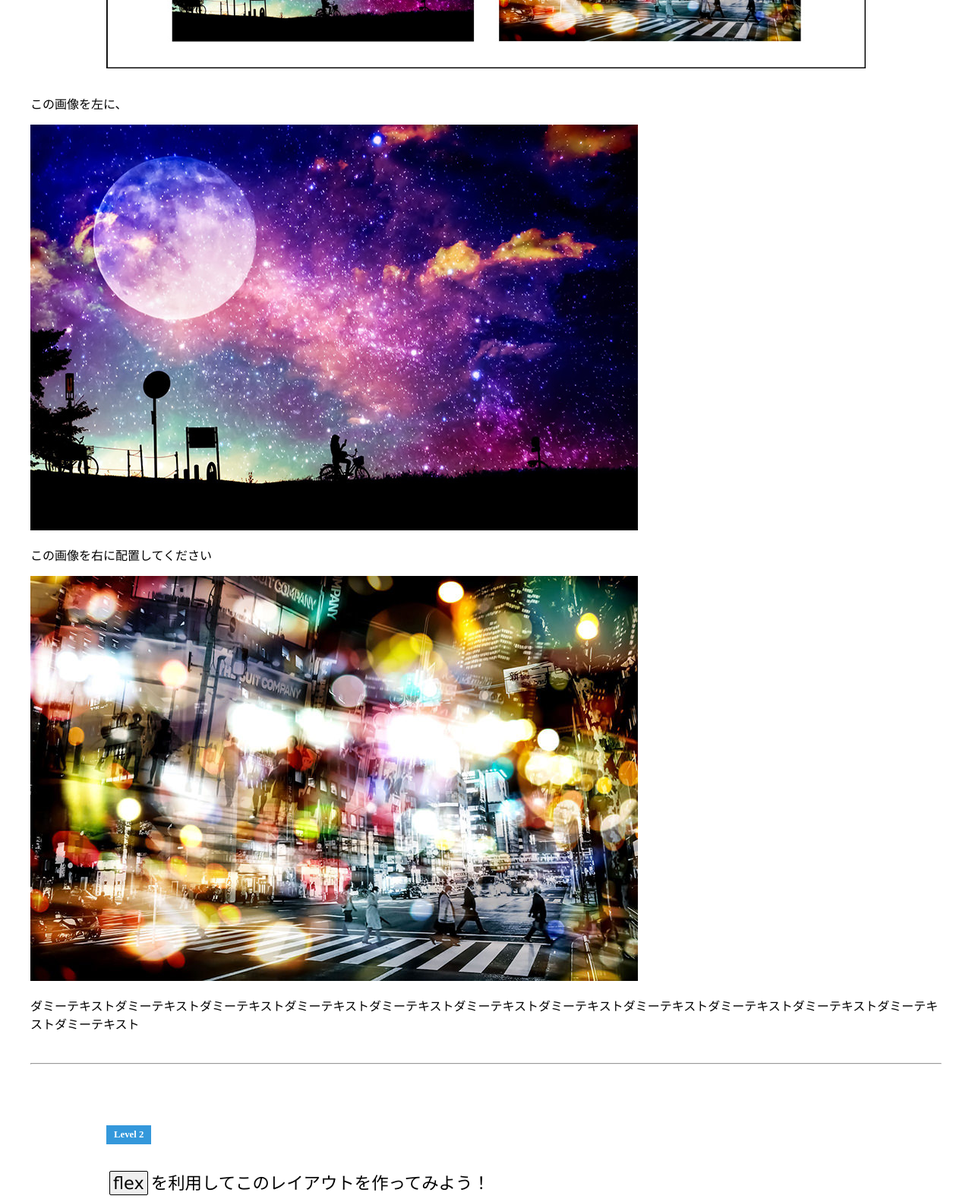
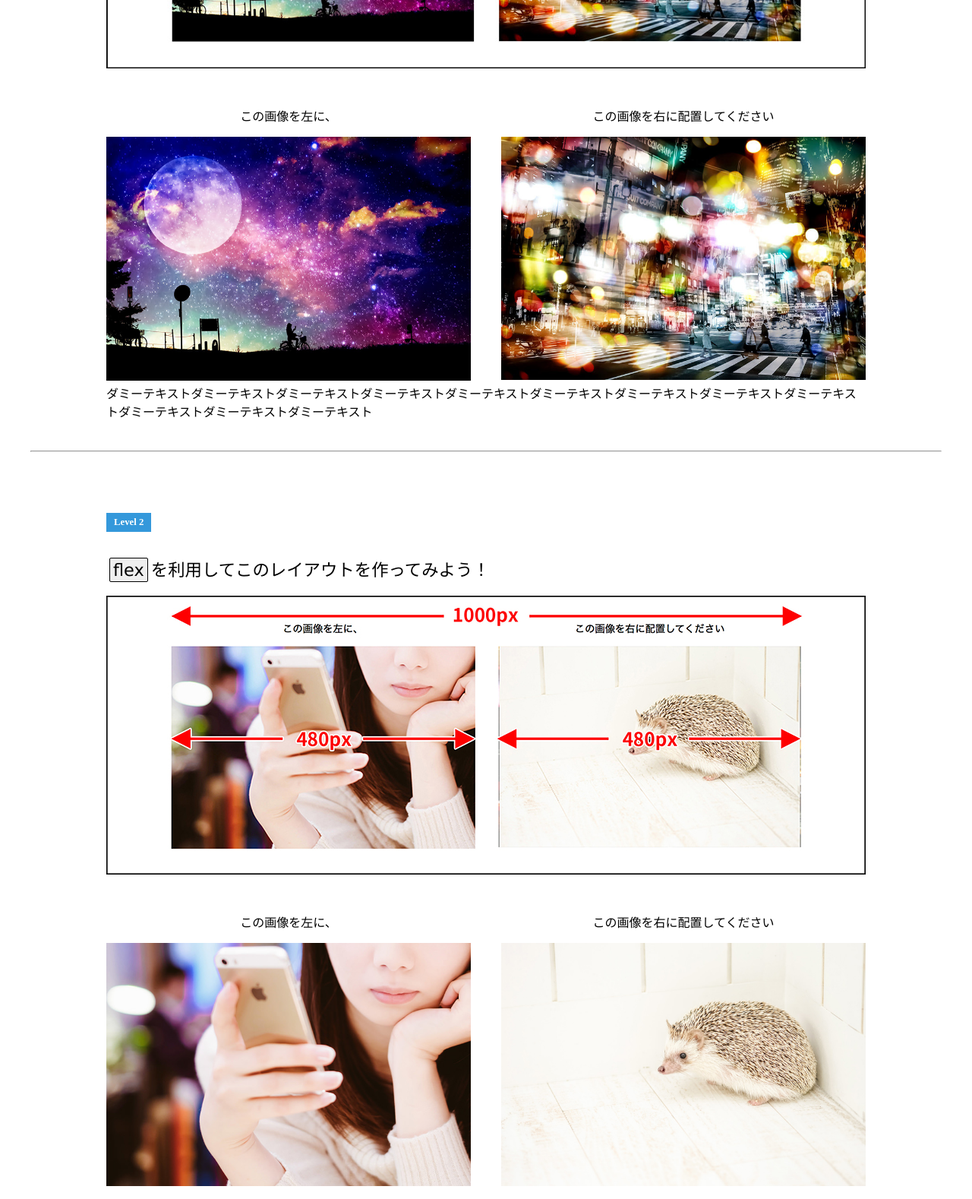
Before and after one commit to OZPA/html-css-study, a plain HTML site: page 02/index.html in a window 1280 px wide. Shown: the part 680-2258 px from the top of the page at 76% size. Drawn offline with Linux system fonts and the light colour scheme.

Commit message:
レッスン２をやりました

```diff
--- a/02/style.css
+++ b/02/style.css
@@ -18,11 +18,87 @@
 }
 
 /* -------- ここから下にstyleを書いてください -------- */
+.body p {
+  clear: both;
+  max-width: 1000px;
+  margin-left: auto;
+  margin-right: auto;
+}
 
+/* -------- level 1 float -------- */
+.container_01 {
+  width: 1000px;
+  margin: auto;
+}
 
+.left_01 {
+  float: left;
+  text-align: center;
+}
 
+.left_01 img {
+  width: 480px;
+}
 
+.right_01 {
+  float: right;
+  text-align: center;
+}
 
+.right_01 img {
+   width: 480px;
+}
+
+/* -------- level 2 flex -------- */
+.container_02 {
+  display: flex;
+  width: 1000px;
+  margin: auto;
+  justify-content: space-between;
+}
+
+.left_02 {
+  text-align: center;
+}
+
+.left_02 img {
+  width: 480px;
+}
+
+.right_02 {
+  text-align: center;
+}
+
+.right_02 img {
+  width: 480px;
+}
+
+/* -------- level 3 margin/padding -------- */
+.container_03 {
+  display: flex;
+  justify-content: space-between;
+  width: 1000px;
+  margin: auto;
+}
+
+.box_01 {
+  display: flex;
+  width: 340px;
+  padding: 30px;
+  background-color: #2ecc71;
+}
+
+.box_02 {
+  display: flex;
+  width: 520px;
+  padding: 30px;
+  background-color: #1abc9c;
+}
+
+.inner {
+  padding: 20px;
+  background-color: #ffffff;
+}
 
 /* -------- Level 3 background-olor -------- */
 
```
